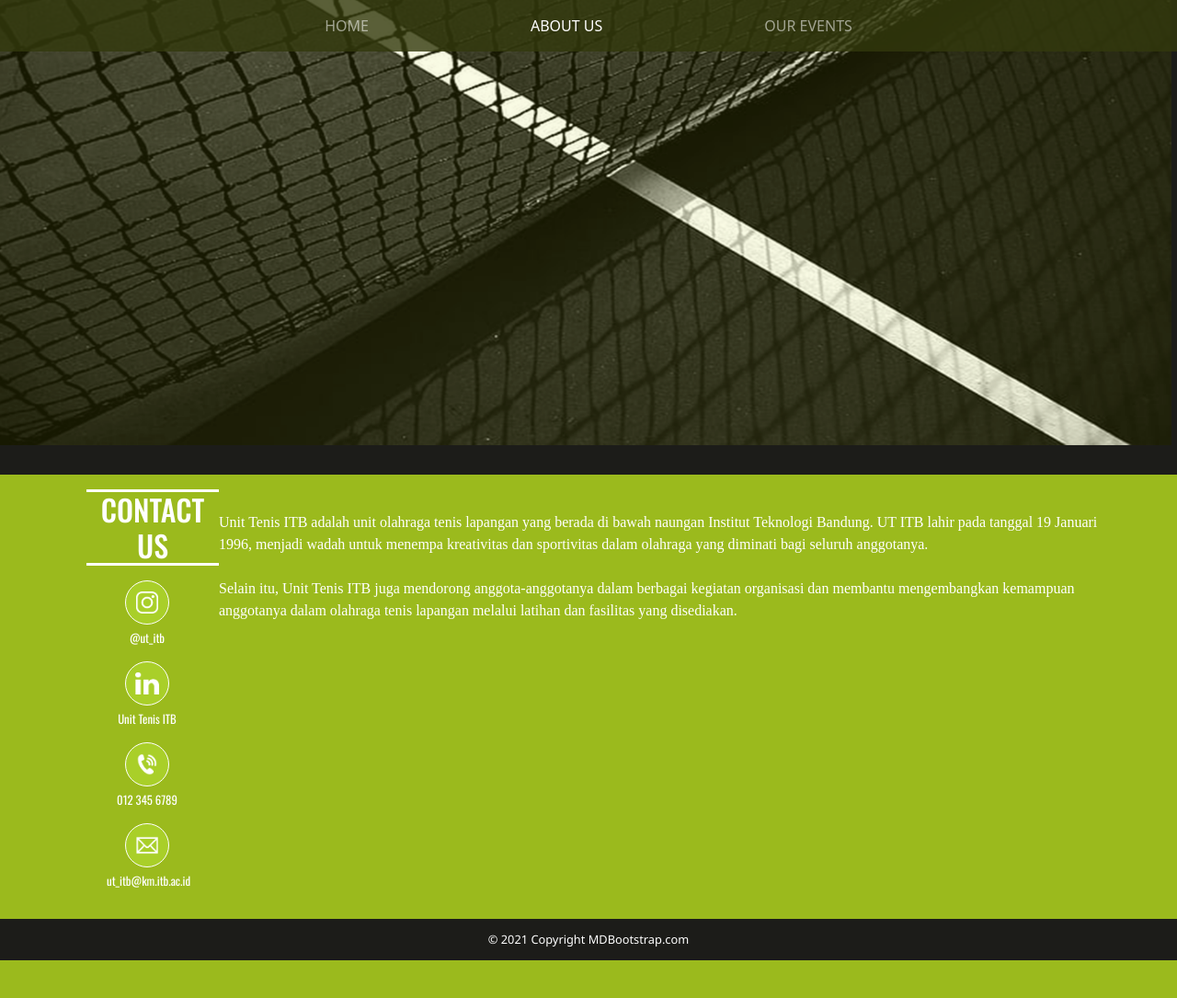
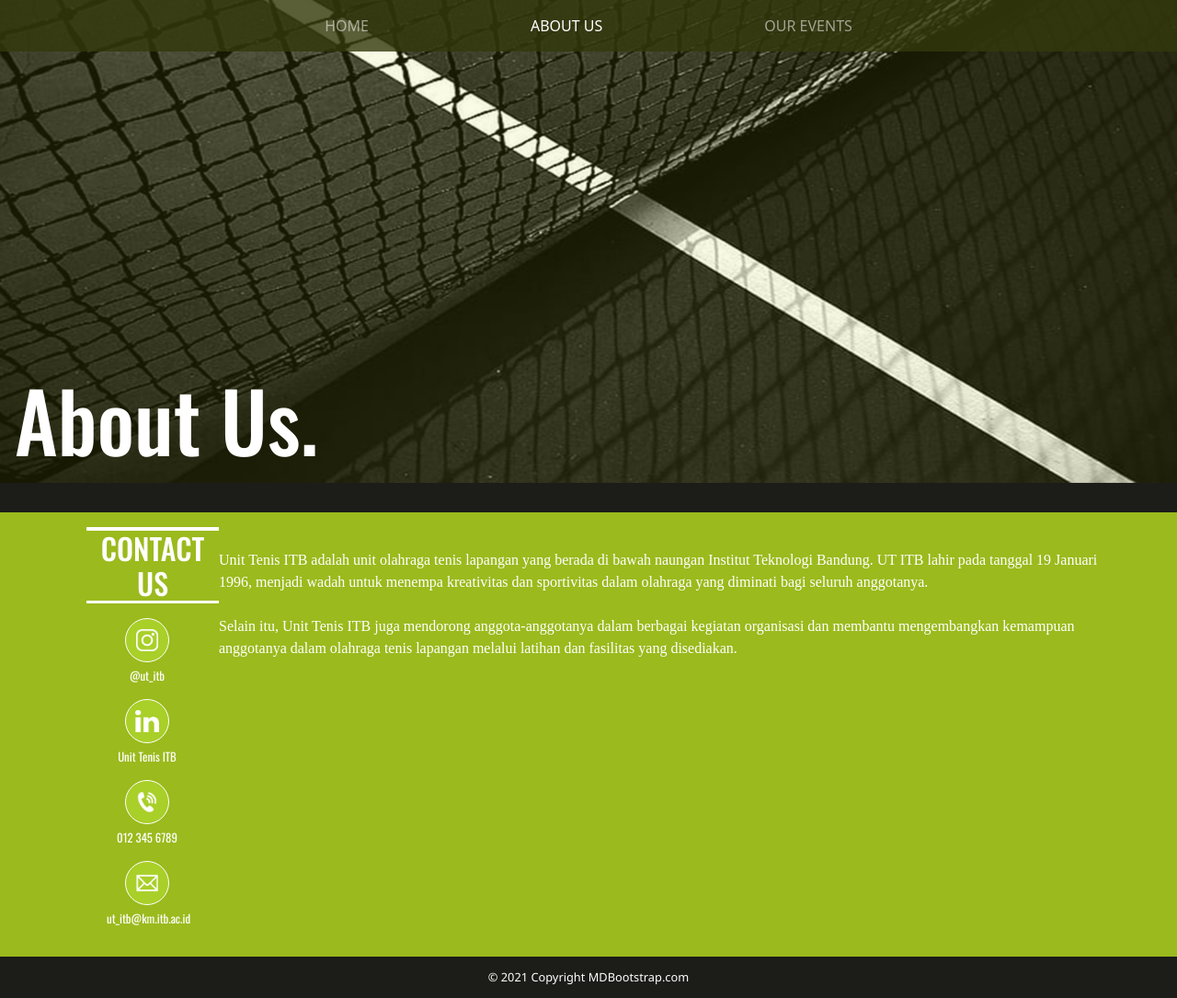
Before and after one commit to ryorichardo/Web-UT, a Flask app: page /about in a window 1280 px wide. Shown: the whole page at 92% size. Before the commit the page ends 1044 px from the top, so only its background shows below. Run offline with Flask 2, Linux system fonts and the light colour scheme; some libraries are stand-ins or nearby versions.

Commit message:
Benerin background + tulisan About US.

```diff
--- a/static/css/about.css
+++ b/static/css/about.css
@@ -1,18 +1,30 @@
-body {
-    margin-top: 60px;
+.container_gambar {
+    position: relative;
+    width: 100%;
+    max-width: 100%;
+    margin-left: 0;
+    margin-right: 0;
+    padding-left: 0;
+    padding-right: 0;
 }
 
-.background {
-    margin-top: -5.5rem;
-    width: 99.5vw;
-    height: 40vw;
+.container_text {
+    position: absolute;
+    bottom: 8px;
+    left: 16px;
+}
+
+.container_text h5 {
+    font-size: 7vw;
 }
 
 .container1 {
     width: 96.5vw;
-
     padding-bottom: 2rem;
 }
+
+
+/*Buat logo*/
 
 .container1 img {
     width: 18vw;
--- a/templates/about.html
+++ b/templates/about.html
@@ -3,12 +3,14 @@
 <title>Unit Tenis</title>
 {% endblock %} {% block body %}
 
-<div class="background_atas">
-    <img src="{{url_for('static', filename='/images/image-atas-about-us-web-ut.png')}}" class="background">
+<div class="container container_gambar">
+    <img src="{{url_for('static', filename='/images/image-atas-about-us-web-ut.png')}}" class="d-block w-100 background">
+    <div class="container_text">
+        <h5>About Us.</h5>
+    </div>
 </div>
 
 <div class="container container1">
-
     <p>
         Unit Tenis ITB adalah unit olahraga tenis lapangan yang berada di bawah naungan Institut Teknologi Bandung. UT ITB lahir pada tanggal 19 Januari 1996, menjadi wadah untuk menempa kreativitas dan sportivitas dalam olahraga yang diminati bagi seluruh anggotanya.<br><br>        Selain itu, Unit Tenis ITB juga mendorong anggota-anggotanya dalam berbagai kegiatan organisasi dan membantu mengembangkan kemampuan anggotanya dalam olahraga tenis lapangan melalui latihan dan fasilitas yang disediakan.
     </p>
```
Also changed, not shown: templates/base.html (+14 -16 lines).
